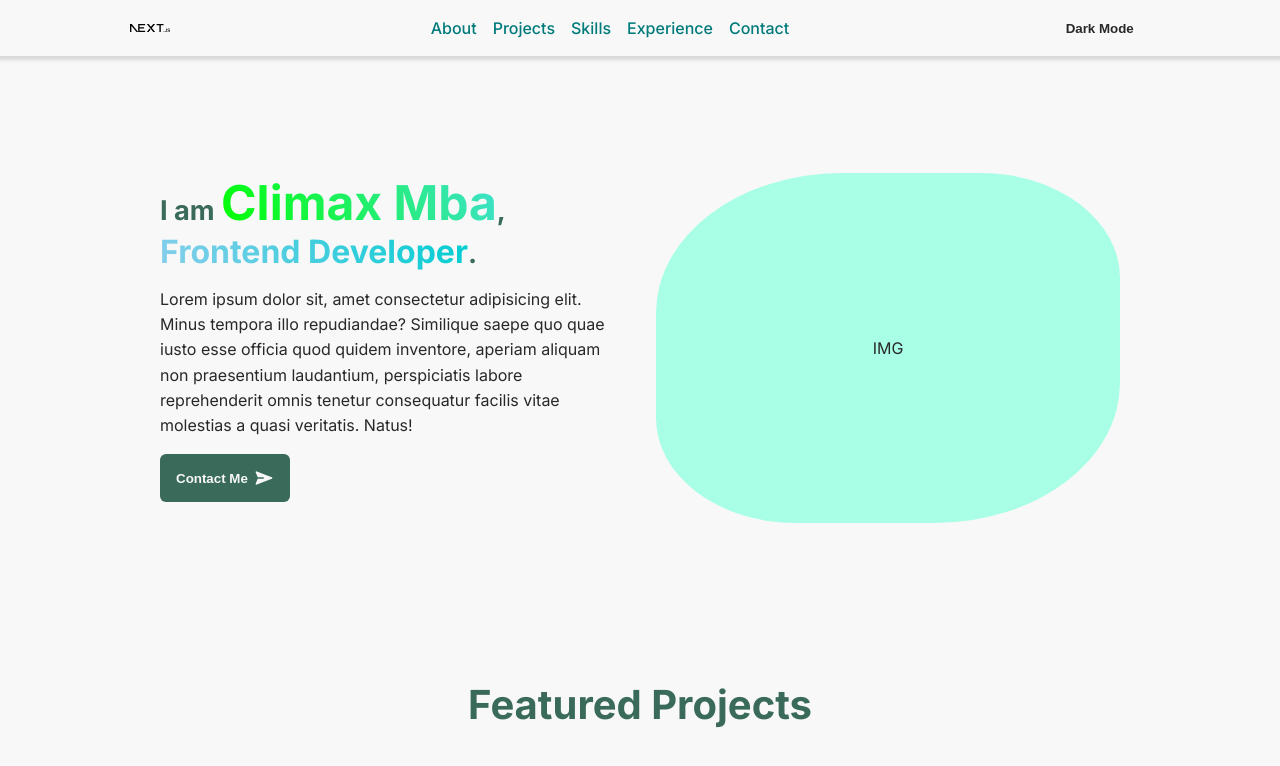
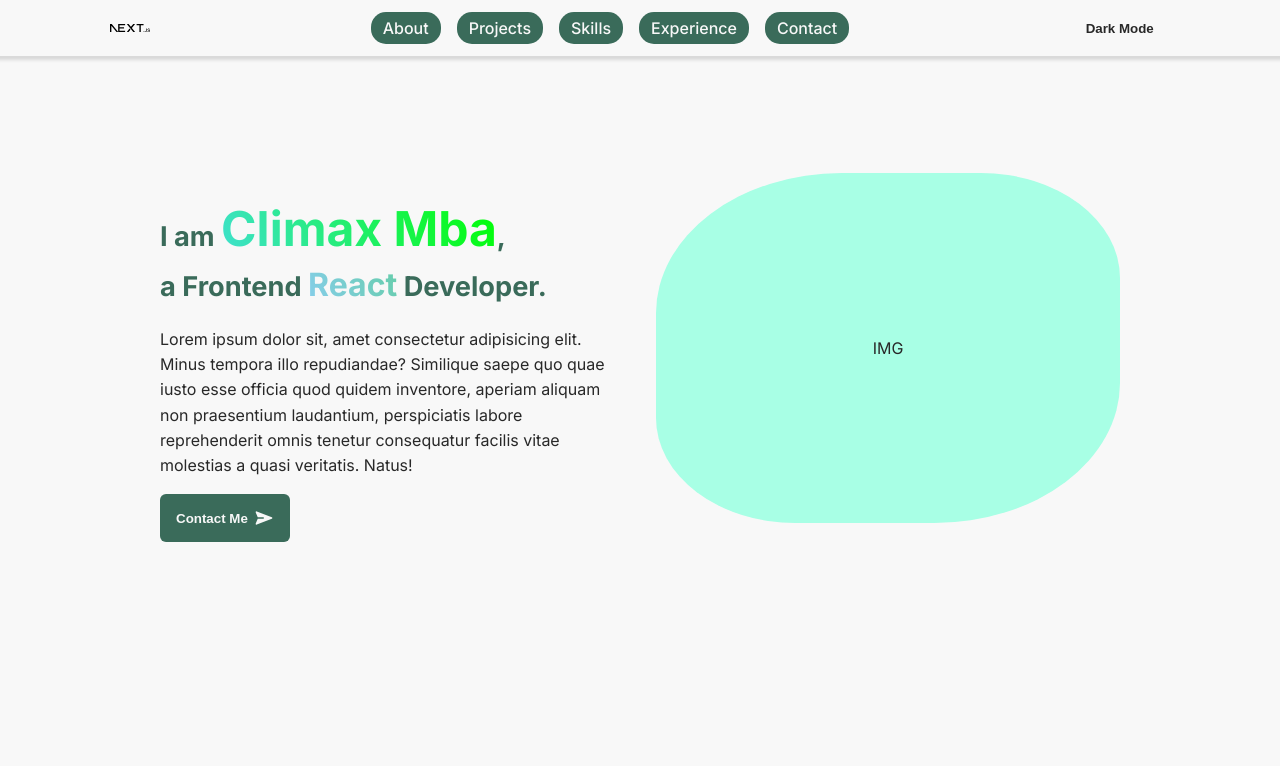
Before and after one commit to climaxmba/portfolio, a Next.js app: page / in a window 1280 px wide. Shown: the top 766 px of the page. Built offline with nearby package versions, Linux system fonts and the light colour scheme.

Commit message:
Add hashnavlink component

```diff
--- a/src/app/components/about/About..tsx
+++ b/src/app/components/about/About..tsx
@@ -8,8 +8,8 @@ export default function About() {
     <section id="about" className={styles.container}>
       <div className={styles.about}>
         <h1 className={styles.header}>
-          I am <span className={styles.name}>Climax Mba</span>,{" "}
-          <span className={styles.role}>Frontend Developer</span>.
+          I am <span className={styles.name}>Climax Mba</span>,<br />
+          a Frontend <span className={styles.role}>React</span> Developer.
         </h1>
         <p>
           Lorem ipsum dolor sit, amet consectetur adipisicing elit. Minus
--- a/src/app/components/about/about.module.scss
+++ b/src/app/components/about/about.module.scss
@@ -20,16 +20,17 @@
 
   .header {
     font-size: 1.7rem;
+    line-height: 3rem;
 
     .name {
       font-size: 3rem;
       text-wrap: nowrap;
-      @include gradient-text(lime, turquoise);
+      @include gradient-text(turquoise, lime);
     }
 
     .role {
       font-size: 2rem;
-      @include gradient-text(skyblue, darkturquoise);
+      @include gradient-text(skyblue, mediumaquamarine);
     }
   }
 
--- /dev/null
+++ b/src/app/components/hashNavLink/HashNavLink.tsx
@@ -0,0 +1,57 @@
+"use client";
+import type React from "react";
+import { useEffect, useState } from "react";
+import Link from "next/link";
+
+interface HashNavLinkProps {
+  children: React.ReactNode;
+  href: string;
+  className?: string;
+  activeClassName?: string;
+}
+
+/** `activeClassName` defaults to `"active"` */
+export default function HashNavLink({
+  href,
+  children,
+  className = "",
+  activeClassName = "active",
+}: HashNavLinkProps) {
+  const [isActive, setIsActive] = useState(false);
+
+  useEffect(() => {
+    const observer = new IntersectionObserver(
+      (entries) => {
+        if (entries[0].isIntersecting) {
+          setIsActive(true);
+        } else {
+          setIsActive(false);
+        }
+      },
+      { rootMargin: "-200px 0px -200px 0px" }
+    );
+
+    const targetElement = document.getElementById(
+      href.slice(1).replace("#", "")
+    );
+
+    if (targetElement) {
+      observer.observe(targetElement);
+    }
+
+    return () => {
+      if (targetElement) {
+        observer.unobserve(targetElement);
+      }
+    };
+  }, [href]);
+
+  return (
+    <Link
+      href={href}
+      className={isActive ? `${activeClassName} ${className}` : className}
+    >
+      {children}
+    </Link>
+  );
+}
--- a/src/app/components/navbar/Navbar.tsx
+++ b/src/app/components/navbar/Navbar.tsx
@@ -1,7 +1,7 @@
 "use client";
 import Image from "next/image";
 import styles from "./navbar.module.scss";
-import Link from "next/link";
+import HashNavLink from "../hashNavLink/HashNavLink";
 
 export default function Navbar() {
   return (
@@ -9,11 +9,31 @@ export default function Navbar() {
       <Image alt="Logo" src="/next.svg" width={40} height={40} />
 
       <ul className={styles.links}>
-        <li><Link href="/#about">About</Link></li>
-        <li><Link href="/#projects">Projects</Link></li>
-        <li><Link href="/#skills">Skills</Link></li>
-        <li><Link href="/#experience">Experience</Link></li>
-        <li><Link href="/#contact">Contact</Link></li>
+        <li>
+          <HashNavLink href="/#about" activeClassName={styles.active}>
+            About
+          </HashNavLink>
+        </li>
+        <li>
+          <HashNavLink href="/#projects" activeClassName={styles.active}>
+            Projects
+          </HashNavLink>
+        </li>
+        <li>
+          <HashNavLink href="/#skills" activeClassName={styles.active}>
+            Skills
+          </HashNavLink>
+        </li>
+        <li>
+          <HashNavLink href="/#experience" activeClassName={styles.active}>
+            Experience
+          </HashNavLink>
+        </li>
+        <li>
+          <HashNavLink href="/#contact" activeClassName={styles.active}>
+            Contact
+          </HashNavLink>
+        </li>
       </ul>
 
       <button className="icon-wrapper">Dark Mode</button>
--- a/src/app/components/navbar/navbar.module.scss
+++ b/src/app/components/navbar/navbar.module.scss
@@ -22,6 +22,14 @@
     a {
       font-weight: 500;
       text-decoration: none;
+      padding: 6px 12px;
+      border-radius: 15px;
+      transition: all ease 0.3s;
+
+      &.active:first-of-type {
+        background-color: var(--accentcolor);
+        color: var(--bgcolor);
+      }
     }
   }
 }
--- a/src/app/page.module.scss
+++ b/src/app/page.module.scss
@@ -1,5 +1,6 @@
 .main {
   display: flex;
+  gap: 1rem;
   flex-direction: column;
   justify-content: space-between;
   align-items: center;
@@ -7,4 +8,8 @@
 
   min-height: 100vh;
   width: clamp(280px, 100%, 1024px);
+
+  section > *:first-child {
+    margin-top: 4rem;
+  }
 }
```
